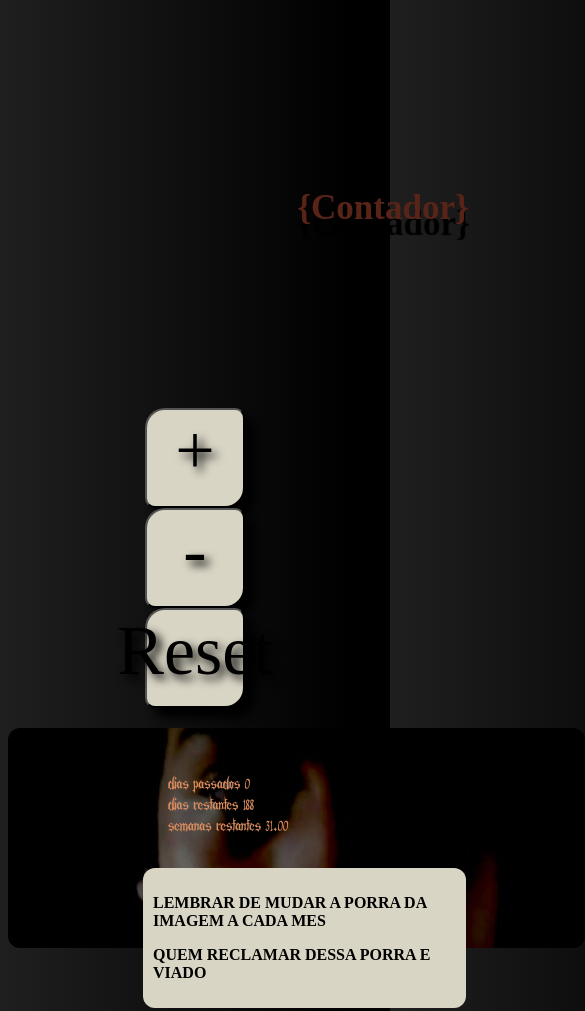
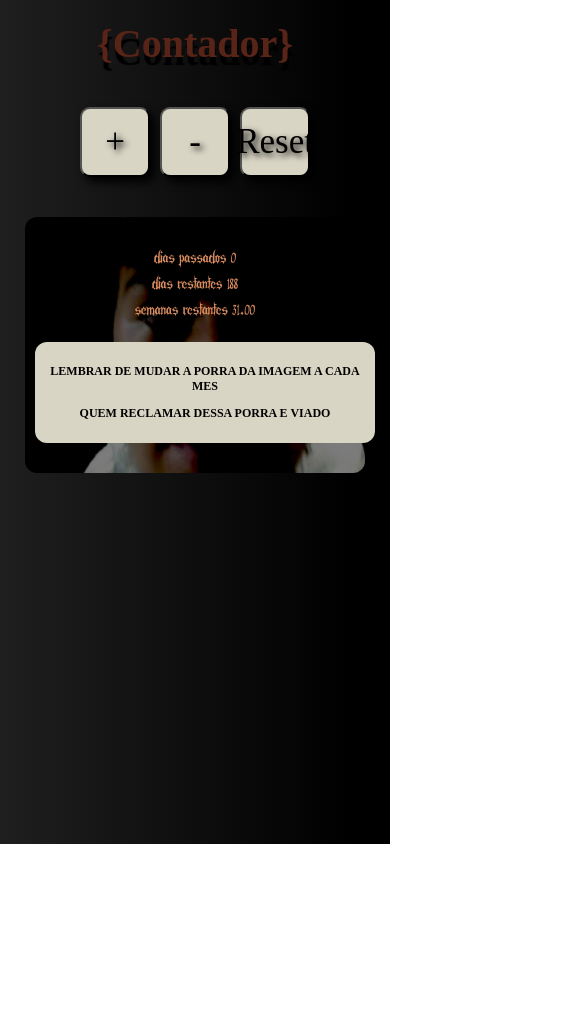
Before and after one commit to sweet389/Contador, a plain HTML site: page index.html in a window 390 px wide. Shown: the top 1011 px of the page, 585 px wide, since content can reach past the window. After the commit the page ends 844 px from the top, so only its background shows below. Drawn offline with Linux system fonts and the light colour scheme; a web font is replaced by a local one.

Commit message:
Update style.css

```diff
--- a/style.css
+++ b/style.css
@@ -17,151 +17,164 @@
     font-weight: 900;
 }
 
-body{
-    background-image: linear-gradient(90deg, rgb(31, 31, 31), #000000 90%);
+body {
+    background: linear-gradient(90deg, rgb(31, 31, 31), #000000 90%);
     background-attachment: fixed;
-    margin-bottom: 100px;
+    margin: 0;
+    padding: 0;
+    display: flex;
+    flex-direction: column;
+    align-items: center;
+    text-align: center;
 }
 
-#SemanasRestantes , #contador, #DiasRestantes{
- display: inline;
+#SemanasRestantes, #contador, #DiasRestantes {
+    display: inline;
 }
 
-.listadosValor{
+.listadosValor {
     display: flex;
     justify-content: center;
-    padding: 0px 0px;
+    width: 100%;
+    max-width: 500px;
 }
 
-
-header{
+header {
     display: flex;
-    width: 750px;
-    height: 400px;
+    width: 100%;
+    max-width: 750px;
+    height: auto;
     justify-content: center;
     flex-direction: column;
-    margin: auto auto auto auto;
+    align-items: center;
+    padding: 20px;
 }
 
-header > h1{
-    display: flex;
-    justify-content: center;
+header > h1 {
     font-family: foda;
-    font-size: 450px;
-    text-shadow: 1px 16px 1px black;
+    font-size: 80px;
+    text-shadow: 1px 8px 1px black;
     color: #592418;
+    margin: 0;
 }
 
-.listadosValor > ul > li{
-font-family: FodaLerNum;
-color: #D98C5F;
-font-size: 57px;
-padding: -10px -10px;
+/* Ajuste da lista */
+.listadosValor > ul {
+    width: 100%;
+    padding: 0;
 }
 
-.listadosValor > ul{
-        width: 100%; /* Ocupa toda a largura disponível */
+.listadosValor > ul > li {
+    font-family: FodaLerNum;
+    color: #D98C5F;
+    font-size: 24px;
+    margin: 5px 0;
 }
 
-.container{
+/* Ajustando a posição dos botões */
+.container {
     display: flex;
-   flex-direction: row;
-   justify-content: space-around;
-
+    flex-wrap: wrap;
+    justify-content: center;
+    gap: 10px;
+    width: 100%;
+    max-width: 500px;
+    margin: 20px 0;
 }
 
-.botoes{
+.botoes {
+    background-color: rgb(217, 213, 197);
+    width: 100px;
+    height: 100px;
+    border-radius: 10px;
+    font-family: foda;
+    font-size: 50px;
+    text-shadow: 3px 3px 6px black;
+    box-shadow: 5px 5px 10px black;
     display: flex;
- justify-content: center;
-   background-color: rgb(217, 213, 197);
-   width: 200px;
-   height: 210px;
-   border-radius: 20px 10px;
-   font-family: foda;
-   font-size: 180px;
-   text-shadow: 5px 5px 10px black;
-   box-shadow: 10px 10px 10px black;
-
+    align-items: center;
+    justify-content: center;
 }
 
-
-#dias{
+/* Ajustando a área de dias */
+#dias {
     background-image: url(imgs/9.jpg);
     background-size: cover;
     background-position: center;
     background-repeat: no-repeat;
     background-color: grey;
-    width: 450px;
-    height: 200px;
-    padding: 30px 120px;
+    width: 90%;
+    max-width: 400px;
+    height: auto;
+    padding: 20px;
     border-radius: 12px;
     margin: 20px auto;
 }
 
-footer{
-    justify-content: center;
+/* Rodapé */
+footer {
     background-color: rgb(217, 213, 197);
-    margin: 15px;
     padding: 10px;
-    width: 450px;
+    width: 90%;
+    max-width: 400px;
     border-radius: 12px;
     font-family: 'Times New Roman', Times, serif;
+    text-align: center;
+    font-size: 14px;
+    margin-bottom: 20px;
 }
 
 /* Responsividade */
 @media screen and (max-width: 768px) {
     header > h1 {
-        font-size: 50px; /* Ajuste no tamanho da fonte */
+        font-size: 50px;
     }
 
     .botoes {
-        width: 120px;
-        height: 120px;
-        font-size: 80px;
+        width: 80px;
+        height: 80px;
+        font-size: 40px;
     }
 
     #dias {
-        width: 80%; /* Ajuste para telas menores */
-        max-width: 400px;
-        height: 180px;
+        width: 100%;
+        max-width: 350px;
+        padding: 15px;
     }
 
     footer {
-        width: 90%;
-        padding: 15px;
+        width: 100%;
+        max-width: 350px;
+        font-size: 12px;
     }
 
     .listadosValor > ul > li {
-        font-size: 22px;
-    }
-
-    .container {
-        flex-direction: column;
-        align-items: center;
+        font-size: 20px;
     }
 }
 
-/* Responsividade para dispositivos móveis muito pequenos */
+/* Para celulares pequenos */
 @media screen and (max-width: 480px) {
     header > h1 {
-        font-size: 35px; /* Reduzido para tela bem pequena */
+        font-size: 40px;
     }
 
     .botoes {
-        width: 100px;
-        height: 100px;
-        font-size: 70px;
+        width: 70px;
+        height: 70px;
+        font-size: 35px;
     }
 
     #dias {
-        width: 90%;
-        max-width: 350px;
-        height: 160px;
+        width: 100%;
+        max-width: 320px;
+        padding: 10px;
     }
 
     footer {
-        width: 90%;
-        padding: 10px;
+        width: 100%;
+        max-width: 320px;
+        font-size: 12px;
     }
 
     .listadosValor > ul > li {
```
